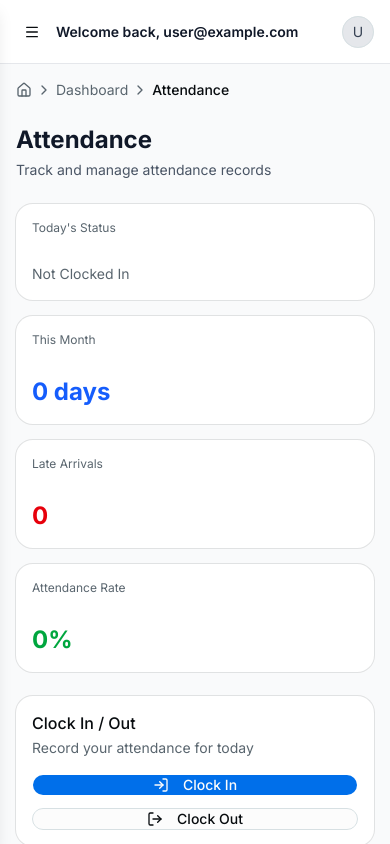
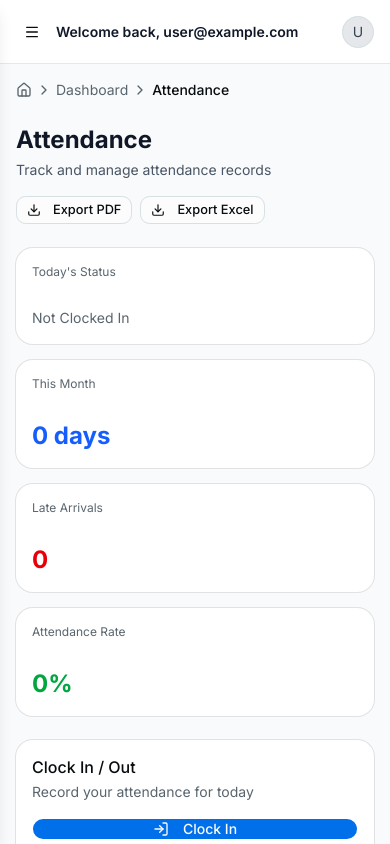
Before and after one commit to IsaacKalambo22/employee-management, a Next.js app: page /dashboard/attendance in a window 390 px wide. Built offline with nearby package versions, Linux system fonts and the light colour scheme; no server answers; sample sign-in values are in the browser's storage.

Commit message:
Add PDF and Excel export buttons to dashboard pages for attendance, employees, leave, payroll, and requisitions with responsive header layouts

```diff
--- a/src/app/dashboard/attendance/page.tsx
+++ b/src/app/dashboard/attendance/page.tsx
@@ -1,7 +1,10 @@
 import { Card, CardContent, CardDescription, CardHeader, CardTitle } from "@/components/ui/card"
 import { Button } from "@/components/ui/button"
 import { Badge } from "@/components/ui/badge"
-import { Clock, LogIn, LogOut, Calendar } from "lucide-react"
+import { Clock, LogIn, LogOut, Calendar, Download } from "lucide-react"
+import Link from "next/link"
+import { cn } from "@/lib/utils"
+import { buttonVariants } from "@/components/ui/button"
 import { getServerSession } from "next-auth"
 import { authOptions } from "@/lib/auth"
 import { clockIn, clockOut, getTodayAttendance, getEmployeeAttendance, getAttendanceReport } from "@/lib/actions/attendance"
@@ -32,9 +35,21 @@ export default async function AttendancePage() {
 
   return (
     <div className="space-y-6">
-      <div>
-        <h1 className="text-2xl lg:text-3xl font-bold text-gray-900">Attendance</h1>
-        <p className="text-gray-600 text-sm mt-1">Track and manage attendance records</p>
+      <div className="flex flex-col sm:flex-row sm:items-center sm:justify-between gap-4">
+        <div>
+          <h1 className="text-2xl lg:text-3xl font-bold text-gray-900">Attendance</h1>
+          <p className="text-gray-600 text-sm mt-1">Track and manage attendance records</p>
+        </div>
+        <div className="flex items-center gap-2">
+          <Link href="/api/export/attendance/pdf" className={cn(buttonVariants({ variant: "outline", size: "sm" }), "inline-flex items-center")}>
+            <Download className="mr-2 h-4 w-4" />
+            Export PDF
+          </Link>
+          <Link href="/api/export/attendance/excel" className={cn(buttonVariants({ variant: "outline", size: "sm" }), "inline-flex items-center")}>
+            <Download className="mr-2 h-4 w-4" />
+            Export Excel
+          </Link>
+        </div>
       </div>
 
       <div className="grid gap-4 sm:grid-cols-2 lg:grid-cols-4">
--- a/src/app/dashboard/employees/page.tsx
+++ b/src/app/dashboard/employees/page.tsx
@@ -3,7 +3,7 @@ import { Card, CardContent, CardDescription, CardHeader, CardTitle } from "@/com
 import { buttonVariants } from "@/components/ui/button"
 import { Badge } from "@/components/ui/badge"
 import { Avatar, AvatarFallback } from "@/components/ui/avatar"
-import { Plus, Users } from "lucide-react"
+import { Plus, Users, Download } from "lucide-react"
 import { cn } from "@/lib/utils"
 import { getEmployees, getDepartments } from "@/lib/actions/employees"
 import { EmployeeSearch } from "@/components/employees/employee-search"
@@ -34,10 +34,20 @@ export default async function EmployeesPage({
           <h1 className="text-2xl lg:text-3xl font-bold text-gray-900">Employees</h1>
           <p className="text-gray-600 text-sm mt-1">Manage employee records and information</p>
         </div>
-        <Link href="/dashboard/employees/new" className={cn(buttonVariants({ size: "sm" }), "inline-flex items-center")}>
-          <Plus className="mr-2 h-4 w-4" />
-          Add Employee
-        </Link>
+        <div className="flex items-center gap-2">
+          <Link href="/api/export/employees/pdf" className={cn(buttonVariants({ variant: "outline", size: "sm" }), "inline-flex items-center")}>
+            <Download className="mr-2 h-4 w-4" />
+            Export PDF
+          </Link>
+          <Link href="/api/export/employees/excel" className={cn(buttonVariants({ variant: "outline", size: "sm" }), "inline-flex items-center")}>
+            <Download className="mr-2 h-4 w-4" />
+            Export Excel
+          </Link>
+          <Link href="/dashboard/employees/new" className={cn(buttonVariants({ size: "sm" }), "inline-flex items-center")}>
+            <Plus className="mr-2 h-4 w-4" />
+            Add Employee
+          </Link>
+        </div>
       </div>
 
       <EmployeeSearch departments={departments} />
--- a/src/app/dashboard/leave/page.tsx
+++ b/src/app/dashboard/leave/page.tsx
@@ -2,7 +2,7 @@ import Link from "next/link"
 import { Card, CardContent, CardDescription, CardHeader, CardTitle } from "@/components/ui/card"
 import { buttonVariants } from "@/components/ui/button"
 import { Badge } from "@/components/ui/badge"
-import { Plus, Calendar, CheckCircle, Clock, XCircle } from "lucide-react"
+import { Plus, Calendar, CheckCircle, Clock, XCircle, Download } from "lucide-react"
 import { cn } from "@/lib/utils"
 import { getServerSession } from "next-auth"
 import { authOptions } from "@/lib/auth"
@@ -47,12 +47,22 @@ export default async function LeavePage() {
           <h1 className="text-2xl lg:text-3xl font-bold text-gray-900">Leave Management</h1>
           <p className="text-gray-600 text-sm mt-1">Manage leave requests and approvals</p>
         </div>
-        {employeeId && (
-          <Link href="/dashboard/leave/new" className={cn(buttonVariants({ size: "sm" }), "inline-flex items-center")}>
-            <Plus className="mr-2 h-4 w-4" />
-            Apply for Leave
+        <div className="flex items-center gap-2">
+          <Link href="/api/export/leave/pdf" className={cn(buttonVariants({ variant: "outline", size: "sm" }), "inline-flex items-center")}>
+            <Download className="mr-2 h-4 w-4" />
+            Export PDF
           </Link>
-        )}
+          <Link href="/api/export/leave/excel" className={cn(buttonVariants({ variant: "outline", size: "sm" }), "inline-flex items-center")}>
+            <Download className="mr-2 h-4 w-4" />
+            Export Excel
+          </Link>
+          {employeeId && (
+            <Link href="/dashboard/leave/new" className={cn(buttonVariants({ size: "sm" }), "inline-flex items-center")}>
+              <Plus className="mr-2 h-4 w-4" />
+              Apply for Leave
+            </Link>
+          )}
+        </div>
       </div>
 
       <div className="grid gap-4 sm:grid-cols-2 lg:grid-cols-4">
--- a/src/app/dashboard/payroll/page.tsx
+++ b/src/app/dashboard/payroll/page.tsx
@@ -1,7 +1,10 @@
 import { Card, CardContent, CardDescription, CardHeader, CardTitle } from "@/components/ui/card"
 import { Button } from "@/components/ui/button"
 import { Badge } from "@/components/ui/badge"
-import { DollarSign, Calendar, FileText } from "lucide-react"
+import { DollarSign, Calendar, FileText, Download } from "lucide-react"
+import Link from "next/link"
+import { cn } from "@/lib/utils"
+import { buttonVariants } from "@/components/ui/button"
 import { getServerSession } from "next-auth"
 import { authOptions } from "@/lib/auth"
 import { getPayrolls, getPayslips } from "@/lib/actions/payroll"
@@ -28,9 +31,21 @@ export default async function PayrollPage() {
 
   return (
     <div className="space-y-6">
-      <div>
-        <h1 className="text-2xl lg:text-3xl font-bold text-gray-900">Payroll</h1>
-        <p className="text-gray-600 text-sm mt-1">Manage payroll and salary processing</p>
+      <div className="flex flex-col sm:flex-row sm:items-center sm:justify-between gap-4">
+        <div>
+          <h1 className="text-2xl lg:text-3xl font-bold text-gray-900">Payroll</h1>
+          <p className="text-gray-600 text-sm mt-1">Manage payroll and salary processing</p>
+        </div>
+        <div className="flex items-center gap-2">
+          <Link href="/api/export/payroll/pdf" className={cn(buttonVariants({ variant: "outline", size: "sm" }), "inline-flex items-center")}>
+            <Download className="mr-2 h-4 w-4" />
+            Export PDF
+          </Link>
+          <Link href="/api/export/payroll/excel" className={cn(buttonVariants({ variant: "outline", size: "sm" }), "inline-flex items-center")}>
+            <Download className="mr-2 h-4 w-4" />
+            Export Excel
+          </Link>
+        </div>
       </div>
 
       <div className="grid gap-4 sm:grid-cols-2 lg:grid-cols-3">
--- a/src/app/dashboard/requisitions/page.tsx
+++ b/src/app/dashboard/requisitions/page.tsx
@@ -2,7 +2,7 @@ import Link from "next/link"
 import { Card, CardContent, CardDescription, CardHeader, CardTitle } from "@/components/ui/card"
 import { buttonVariants } from "@/components/ui/button"
 import { Badge } from "@/components/ui/badge"
-import { Plus, FileText, CheckCircle, Clock, XCircle } from "lucide-react"
+import { Plus, FileText, CheckCircle, Clock, XCircle, Download } from "lucide-react"
 import { cn } from "@/lib/utils"
 import { getServerSession } from "next-auth"
 import { authOptions } from "@/lib/auth"
@@ -37,12 +37,22 @@ export default async function RequisitionsPage({
           <h1 className="text-2xl lg:text-3xl font-bold text-gray-900">Requisitions</h1>
           <p className="text-gray-600 text-sm mt-1">Submit and track requisition requests</p>
         </div>
-        {session?.user.employeeId && (
-          <Link href="/dashboard/requisitions/new" className={cn(buttonVariants({ size: "sm" }), "inline-flex items-center")}>
-            <Plus className="mr-2 h-4 w-4" />
-            New Requisition
+        <div className="flex items-center gap-2">
+          <Link href="/api/export/requisitions/pdf" className={cn(buttonVariants({ variant: "outline", size: "sm" }), "inline-flex items-center")}>
+            <Download className="mr-2 h-4 w-4" />
+            Export PDF
           </Link>
-        )}
+          <Link href="/api/export/requisitions/excel" className={cn(buttonVariants({ variant: "outline", size: "sm" }), "inline-flex items-center")}>
+            <Download className="mr-2 h-4 w-4" />
+            Export Excel
+          </Link>
+          {session?.user.employeeId && (
+            <Link href="/dashboard/requisitions/new" className={cn(buttonVariants({ size: "sm" }), "inline-flex items-center")}>
+              <Plus className="mr-2 h-4 w-4" />
+              New Requisition
+            </Link>
+          )}
+        </div>
       </div>
 
       <div className="grid gap-4 sm:grid-cols-3">
```
